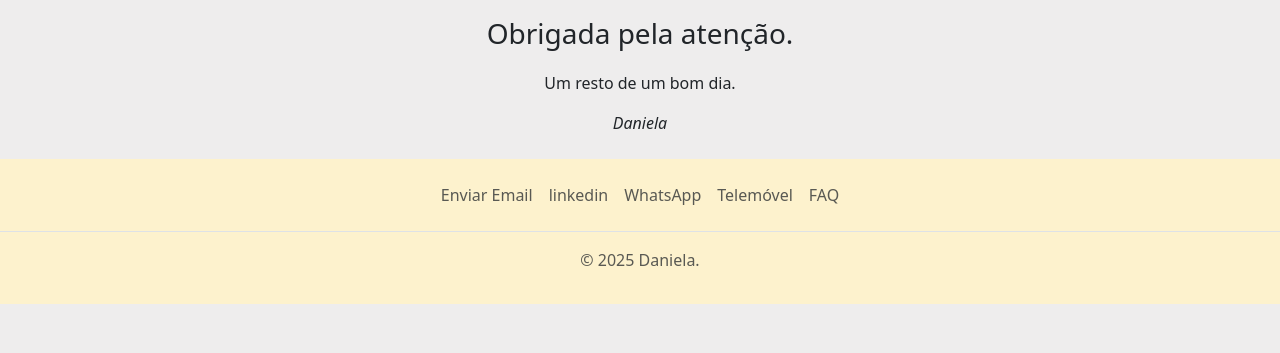
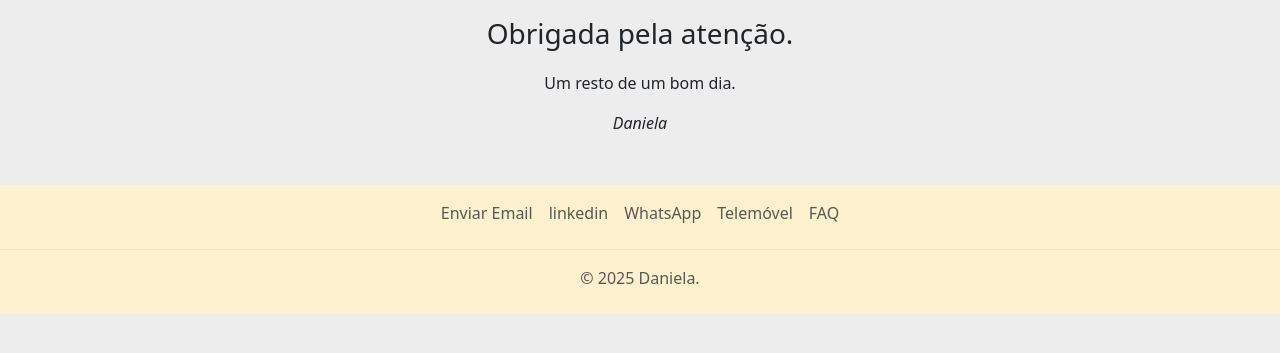
Before and after one commit to endless93/site_completo, a plain HTML site: page contactos.html in a window 1280 px wide. Shown: the part 385-738 px from the top of the page. Drawn offline with nearby package versions, Linux system fonts and the light colour scheme.

Commit message:
rodape update

```diff
--- a/contactos.html
+++ b/contactos.html
@@ -59,20 +59,20 @@
 
 
      <!--rodapé-->
-    <footer class="py-3 my-4">
+  <footer class="py-2 my 0">
     <ul class="nav justify-content-center border-bottom pb-3 mb-3">
       <li class="nav-item"><a href="mailto:danielalameira07@hotmail.com"
           class="nav-link px-2 text-body-secondary">Enviar Email</a></li>
       <li class="nav-item"><a href="https://www.linkedin.com/in/daniela-lameira/"
           class="nav-link px-2 text-body-secondary">linkedin</a></li>
-            <li class="nav-item"><a href="https://wa.me/3519100000000"
-                    class="nav-link px-2 text-body-secondary">WhatsApp</a></li>
-            <li class="nav-item"><a href="tel:+35191000000000" class="nav-link px-2 text-body-secondary">Telemóvel</a>
+      <li class="nav-item"><a href="https://wa.me/3519100000000" class="nav-link px-2 text-body-secondary">WhatsApp</a>
       </li>
+      <li class="nav-item"><a href="tel:+35191000000000" class="nav-link px-2 text-body-secondary">Telemóvel</a></li>
       <li class="nav-item"><a href="#" class="nav-link px-2 text-body-secondary">FAQ</a></li>
     </ul>
     <p class="text-center text-body-secondary">© 2025 Daniela.</p>
   </footer>
+
 
     <script src="https://cdn.jsdelivr.net/npm/bootstrap@5.3.7/dist/js/bootstrap.bundle.min.js"
         integrity="sha384-ndDqU0Gzau9qJ1lfW4pNLlhNTkCfHzAVBReH9diLvGRem5+R9g2FzA8ZGN954O5Q"
--- a/style.css
+++ b/style.css
@@ -84,10 +84,10 @@ justify-content: center;
 /* Estilo do rodapé */
 footer {
    background-color:#fdf2cd;
-            color: rgb(7, 7, 7);
-            text-align: center;
-  margin-top: 50px;
-  margin-bottom: 0;
+   color: rgb(7, 7, 7);
+    text-align: center;
+   margin-top: 50px;
+   bottom: 0%;
 }
 
 
```
Also changed, not shown: index.html (+2 -1 lines), sobre.html (+1 -1 lines). Lines whose indentation alone changed are shown as unchanged.
